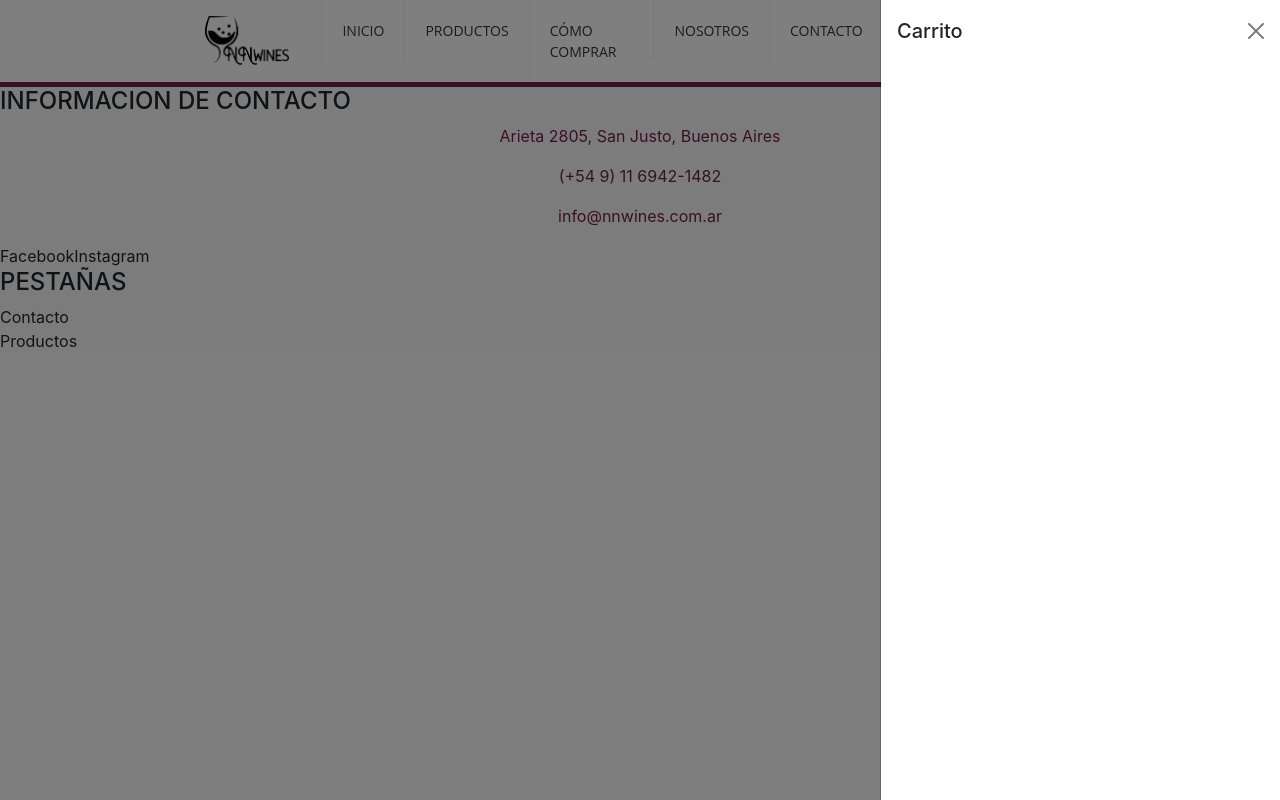
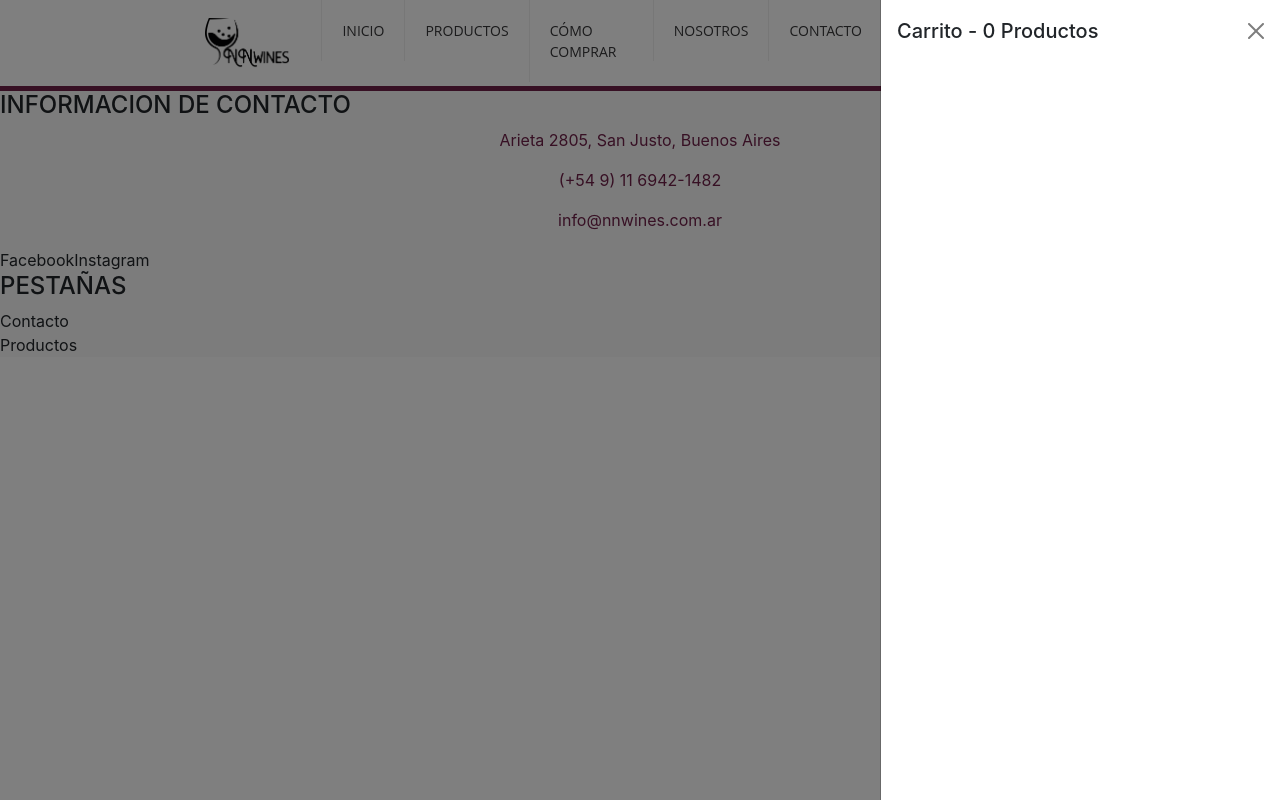
Before and after one commit to mateotardini/Web-Ecommerce, a React (Create React App) app in the folder app-nnwines/: page /Cart in a window 1280 px wide. Built offline with nearby package versions, Linux system fonts and the light colour scheme.

Commit message:
Carrito Context

```diff
--- a/app-nnwines/src/components/NavBar.js
+++ b/app-nnwines/src/components/NavBar.js
@@ -9,7 +9,7 @@ import { CartContext } from '../contexts/ShoppingCartContext';
 import ShoppingCart  from './ShoppingCart.js';
 
 function NavBar(){
-    const [shoppingCart, setShoppingCart] = useContext(CartContext);
+    const [shoppingCart, setShoppingCart, addToShoppingCart, removeToShoppingCart, openCart, handleOpenCart, handleCloseCart] = useContext(CartContext);
 
     const totalProductsQuantity = shoppingCart.reduce((acc, curr) => {
         return acc + curr.quantity;
@@ -49,9 +49,9 @@ function NavBar(){
                     </Link>
                 </li>
                 <li>
-                    <div className={styles.menuButton}>
+                    <button className={styles.menuButton} onClick={()=>{handleOpenCart()}}>
                         <HiOutlineShoppingCart/>( {totalProductsQuantity} )
-                    </div>
+                    </button>
                 </li>
                 <li>
                     <Link to="/newpost">
--- a/app-nnwines/src/components/ProductHome.js
+++ b/app-nnwines/src/components/ProductHome.js
@@ -8,7 +8,7 @@ import { CartContext } from '../contexts/ShoppingCartContext';
 function ProductHome(props) {
 
   const [isAddedToCart, setIsAddedToCart] = useState(false);
-  const [shoppingCart, setShoppingCart] = useContext(CartContext);
+  const [shoppingCart, setShoppingCart, addToShoppingCart, removeToShoppingCart] = useContext(CartContext);
 
   const tooltipRef= useRef(null);
 
@@ -20,40 +20,7 @@ function ProductHome(props) {
     tooltipRef.current.style.display = 'none'; // Ocultar el tooltip al quitar el cursor del elemento
   };
 
-const addToShoppingCart = () => {
-  setShoppingCart((currentProducts) => {
-    const foundProduct = currentProducts.find((product) => product.id === props.id);
-    setIsAddedToCart(true);
 
-    if (foundProduct) {
-      // Si el producto ya está en el carrito, se actualiza su cantidad
-      return currentProducts.map((product) => {
-        if (product.id === props.id) {
-          // Se crea un nuevo objeto con la misma estructura del producto existente
-          // pero se actualiza la cantidad
-          return { ...product, quantity: product.quantity + 1 };
-        } else {
-          return product;
-        }
-      });
-    } else {
-      // Si el producto no está en el carrito, se agrega con una cantidad inicial de 1
-
-      return [
-        ...currentProducts,
-        {
-          key: props.id, // Se agrega la key con el valor del id del producto
-          id: props.id,
-          ProductName: props.ProductName,
-          Price: props.Price,
-          Size: props.Size,
-          Description: props.Description,
-          quantity: 1 // Se agrega la cantidad inicial del producto como 1
-        }
-      ];
-    }
-  });
-};
 
 
 
@@ -69,7 +36,7 @@ const addToShoppingCart = () => {
           {isAddedToCart ? (
             <div>
               <button className={styles.roundedButton}
-              onClick={addToShoppingCart}>-
+              onClick={() => {removeToShoppingCart(props);}}>-
               </button>
               <button className={styles.roundedButton}
               onClick={addToShoppingCart}>+
@@ -80,7 +47,7 @@ const addToShoppingCart = () => {
           <button className={styles.roundedButton}
             onMouseEnter={handleMouseEnter}
             onMouseLeave={handleMouseLeave}
-            onClick={addToShoppingCart}>
+            onClick={() => {addToShoppingCart(props);setIsAddedToCart(true);}}>
               <div ref={tooltipRef} className={styles.tooltip}>Agregar Al Carrito</div>
 
               {isAddedToCart ? (<HiOutlineCheck />) : (<HiOutlineShoppingBag/>)}
--- a/app-nnwines/src/components/ShoppingCart.js
+++ b/app-nnwines/src/components/ShoppingCart.js
@@ -8,21 +8,16 @@ import ProductHome from './ProductHome';
 
 function ShoppingCart() {
 
-    const [shoppingCart, setShoppingCart] = useContext(CartContext);
+    const [shoppingCart, setShoppingCart, addToShoppingCart, removeToShoppingCart, openCart, handleOpenCart, handleCloseCart] = useContext(CartContext);
 
     const totalProductsQuantity = shoppingCart.reduce((acc, curr) => {
         return acc + curr.quantity;
     }, 0);
 
-    const [show, setShow] = useState(true);
-
-    const handleClose = () => setShow(false);
-    const handleShow = () => setShow(true);
-
     return(
-        <Offcanvas show={show} placement='end' scroll onHide={handleClose}>
+        <Offcanvas show={openCart} placement='end' scroll onHide={()=> {handleCloseCart()}}>
             <Offcanvas.Header closeButton>
-                <Offcanvas.Title>Carrito</Offcanvas.Title>
+                <Offcanvas.Title>Carrito - {totalProductsQuantity} Productos</Offcanvas.Title>
             </Offcanvas.Header>
             <Offcanvas.Body>
                 <Stack>
--- a/app-nnwines/src/contexts/ShoppingCartContext.js
+++ b/app-nnwines/src/contexts/ShoppingCartContext.js
@@ -4,17 +4,68 @@ export const CartContext = createContext(null);
 
 export const ShoppingCartProvider = ({ children }) => {
   const [shoppingCart, setShoppingCart] = useState([]);
+  const [openCart, setOpenCart] = useState(true);
 
-  const addProductToCart = (product) => {
+  const handleOpenCart = () => setOpenCart(true);
+  const handleCloseCart= () => setOpenCart(false);
 
-  }
+  const addToShoppingCart = (props) => {
+    setShoppingCart((currentProducts) => {
+      const foundProduct = currentProducts.find((product) => product.id === props.id);
+      //setIsAddedToCart(true);
 
-  const removeProductToCart = (product) => {
+      if (foundProduct) {
+        // Si el producto ya está en el carrito, se actualiza su cantidad
+        return currentProducts.map((product) => {
+          if (product.id === props.id) {
+            // Se crea un nuevo objeto con la misma estructura del producto existente
+            // pero se actualiza la cantidad
+            return { ...product, quantity: product.quantity + 1 };
+          } else {
+            return product;
+          }
+        });
+      } else {
+        // Si el producto no está en el carrito, se agrega con una cantidad inicial de 1
 
-  }
+        return [
+          ...currentProducts,
+          {
+            key: props.id, // Se agrega la key con el valor del id del producto
+            id: props.id,
+            ProductName: props.ProductName,
+            Price: props.Price,
+            Size: props.Size,
+            Description: props.Description,
+            quantity: 1 // Se agrega la cantidad inicial del producto como 1
+          }
+        ];
+      }
+    });
+  };
+
+  const removeToShoppingCart = (props) =>
+    setShoppingCart((currentProducts) => {
+    const foundProduct = currentProducts.find((product) => product.id === props.id);
+    //setIsAddedToCart(true);
+
+    if (foundProduct) {
+      // Si el producto ya está en el carrito, se actualiza su cantidad
+      return currentProducts.map((product) => {
+        if (product.id === props.id) {
+          // Se crea un nuevo objeto con la misma estructura del producto existente
+          // pero se actualiza la cantidad
+          return { ...product, quantity: product.quantity - 1 };
+        } else {
+          return product;
+        }
+      });
+    }
+  });
+
 
   return (
-    <CartContext.Provider value={[shoppingCart, setShoppingCart]}>
+    <CartContext.Provider value={[shoppingCart, setShoppingCart, addToShoppingCart, removeToShoppingCart, openCart, handleOpenCart, handleCloseCart]}>
       {children}
     </CartContext.Provider>
   );
```
